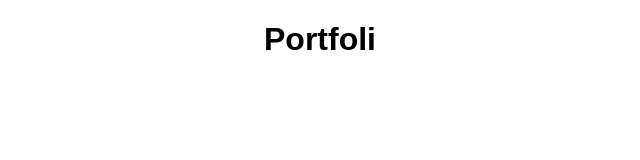
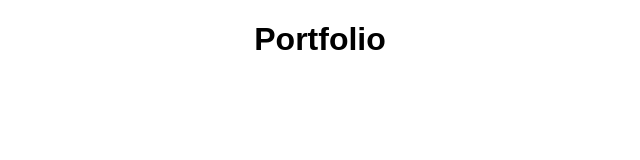
Before and after one commit to natroulland/Projets, a plain HTML site: page index.html in a window 1280 px wide. Shown: the whole page, without its empty margins (320-960 px from the left). Drawn offline with Linux system fonts and the light colour scheme.

Commit message:
cramptés / 20

```diff
--- a/index.html
+++ b/index.html
@@ -10,7 +10,7 @@
 </head>
 
 <body>
-    <center><header><h1>Portfoli</h1></header></center>
+    <center><header><h1>Portfolio</h1></header></center>
 </body>
 
 </html>
```
